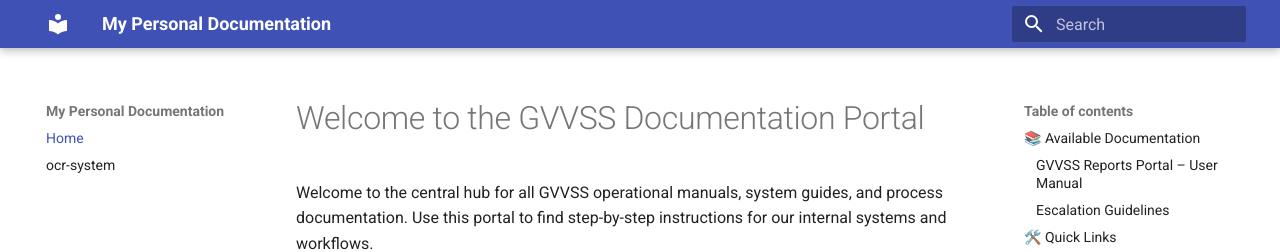
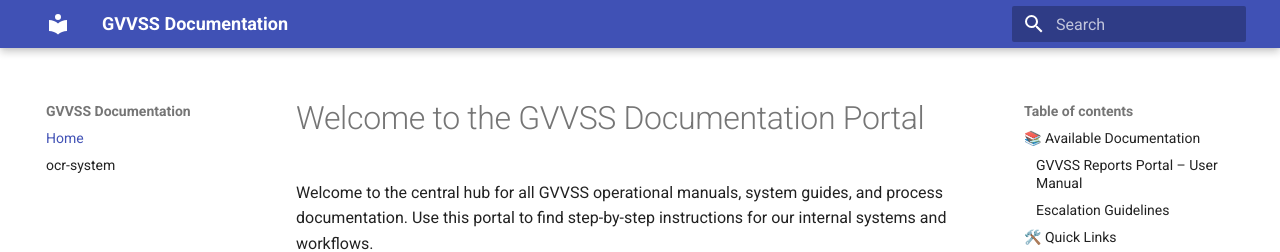
Before and after one commit to johannes-gvssgroup/sample-documentation-v1, an MkDocs documentation site: the page built from docs/index.md, in a window 1280 px wide. Shown: the top 252 px of the page. Built offline with MkDocs 1.6.1 and Material for MkDocs 9.7.7, drawn with Linux system fonts in a browser that asks for light colours.

Commit message:
update naming

```diff
--- a/mkdocs.yml
+++ b/mkdocs.yml
@@ -1,4 +1,4 @@
-site_name: My Personal Documentation
+site_name: GVVSS Documentation
 theme:
   name: material
 
```
